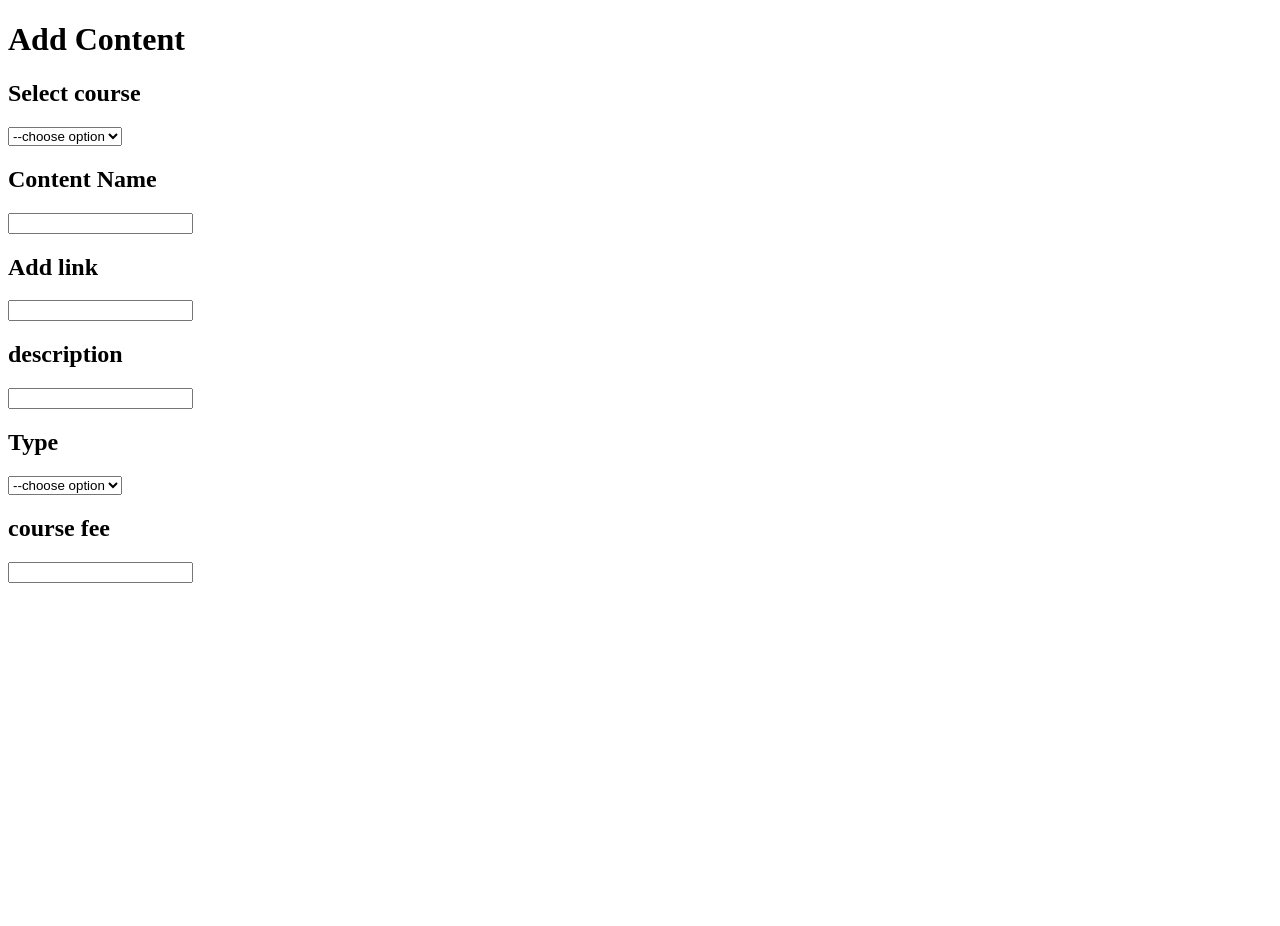
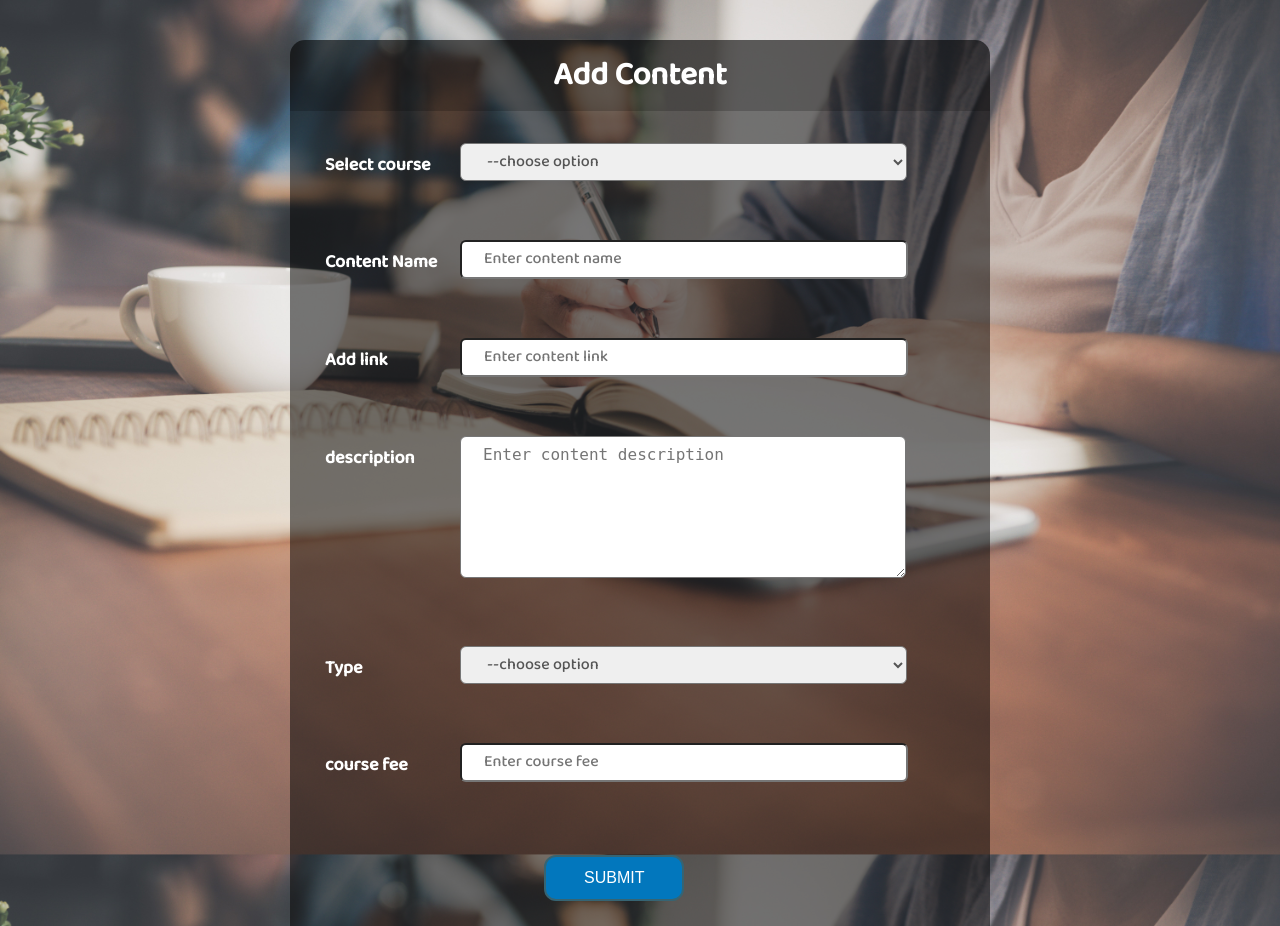
Before and after one commit to sabyasachi27/E-Learning-Portal, a PHP site: page /contents/add-contents.php in a window 1280 px wide. Before the commit the page ends 583 px from the top, so only its background shows below. Run offline with PHP 8.4, Linux system fonts and the light colour scheme; data that the repository does not hold is empty.

Commit message:
worked in add-contents.php

```diff
--- a/contents/add-contents.php
+++ b/contents/add-contents.php
@@ -14,9 +14,123 @@
     <meta name="viewport" content="width=device-width, initial-scale=1.0">
     <title>Add content</title>
 </head>
+<style>
+    @import url('https://fonts.googleapis.com/css2?family=Baloo+Bhai+2:wght@500&display=swap');
+    *{
+        margin: 0;
+        padding: 0;
+    }
+    body{
+        background: url(../assets/img/testimonials-bg.jpg) no-repeat center center fixed;
+	    background-size: cover;
+        margin-top: 40px;
+        font-family: 'Baloo Bhai 2', cursive;
+    }
+    input{
+        font-family: 'Baloo Bhai 2', cursive;
+    }
+    .content-form{
+        width: 700px;
+        background-color: rgba(0, 0, 0, 0.6);
+        margin: auto;
+        color: #FFFFFF;
+        padding: 10px 0px 10px 0px;
+        text-align: center;
+        border-radius: 15px 15px 0px 0px;
+    }
+    .main{
+        background-color: rgba(0, 0, 0, 0.5);
+        width: 700px;
+        margin: auto;
+    }
+    form{
+        padding: 10px;
+    }
+    .name{
+        margin-left: 25px;
+        margin-top: 30px;
+        width: 125px;
+        color: white;
+        font-size: 18px;
+        font-weight: 700;
+    }
+    .cont-name{
+        position: relative;
+        left: 160px;
+        top: -37px;
+        line-height: 35px;
+        width: 400px;
+        border-radius: 6px;
+        padding: 0 22px;
+        font-size: 16px;
+        color: #555;
+    }
+    .link{
+        position: relative;
+        left: 160px;
+        top: -37px;
+        line-height: 35px;
+        width: 400px;
+        border-radius: 6px;
+        padding: 0 22px;
+        font-size: 16px;
+        color: #555;
+    }
+    .desc{
+        position: relative;
+        left: 160px;
+        top: -37px;
+        line-height: 35px;
+        width: 400px;
+        border-radius: 6px;
+        padding: 0 22px;
+        font-size: 16px;
+        color: #555;
+    }
+    .option{
+        position: relative;
+        left: 160px;
+        top: -37px;
+        line-height: 35px;
+        width: 447px;
+        height: 38px;
+        border-radius: 6px;
+        padding: 0 22px;
+        font-size: 16px;
+        color: #555;
+        outline: none;
+        overflow: hidden;
+        font-family: 'Baloo Bhai 2', cursive;
+    }
+    .course-fee{
+        position: relative;
+        left: 160px;
+        top: -37px;
+        line-height: 35px;
+        width: 400px;
+        border-radius: 6px;
+        padding: 0 22px;
+        font-size: 16px;
+        color: #555;
+    }
+    button{
+        background-color: #0277bd;
+        display: block;
+        margin: 10px 0px 0px 244px;
+        text-align: center;
+        border-radius: 12px;
+        border: 2px solid #366473;
+        padding: 12px 38px;
+        outline: none;
+        color: white;
+        cursor: pointer;
+        font-size: 16px;
+        margin-bottom: 15px;
+    }
+</style>
 <body>
     <div class="content-form"><h1>Add Content</h1></div>
-    <div class="mane">
+    <div class="main">
         <form action="add-contents-acc.php">
             <h2 class="name">Select course</h2>
             <select name="course" class="option">
@@ -29,13 +143,13 @@
 			?>
             </select>
             <h2 class="name">Content Name</h2>
-            <input class="cont-name" type="text" name="cont-name">
+            <input class="cont-name" type="text" name="cont-name" placeholder="Enter content name">
 
             <h2 class="name">Add link</h2>
-            <input type="url" class="link" name="link">
+            <input type="url" class="link" name="link" placeholder="Enter content link">
 
             <h2 class="name">description</h2>
-            <input type="message" class="desc" name="content">
+            <textarea class="desc" name="content" rows="4" placeholder="Enter content description" required></textarea>
 
             <h2 class="name">Type</h2>
             <select name="type" class="option">
@@ -44,7 +158,9 @@
                 <option value="free">paid</option>
             </select>
             <h2 class="name">course fee</h2>
-            <input type="text" class="course-fee" name="course-fee">
+            <input type="text" class="course-fee" name="course-fee" placeholder="Enter course fee">
+            <br><br>
+            <button type="submit">SUBMIT</button>
         </form>
     </div>
 </body>
```
